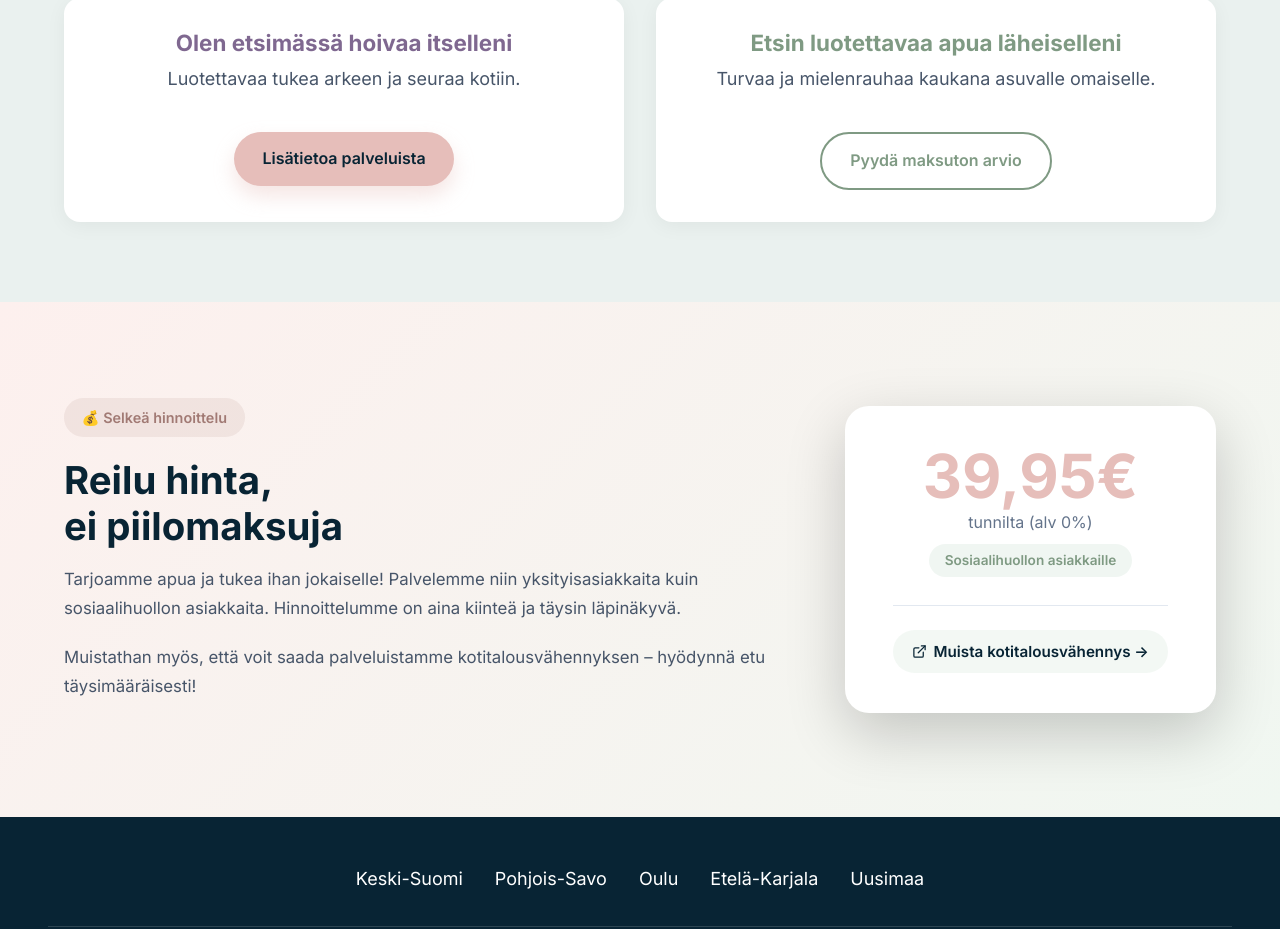
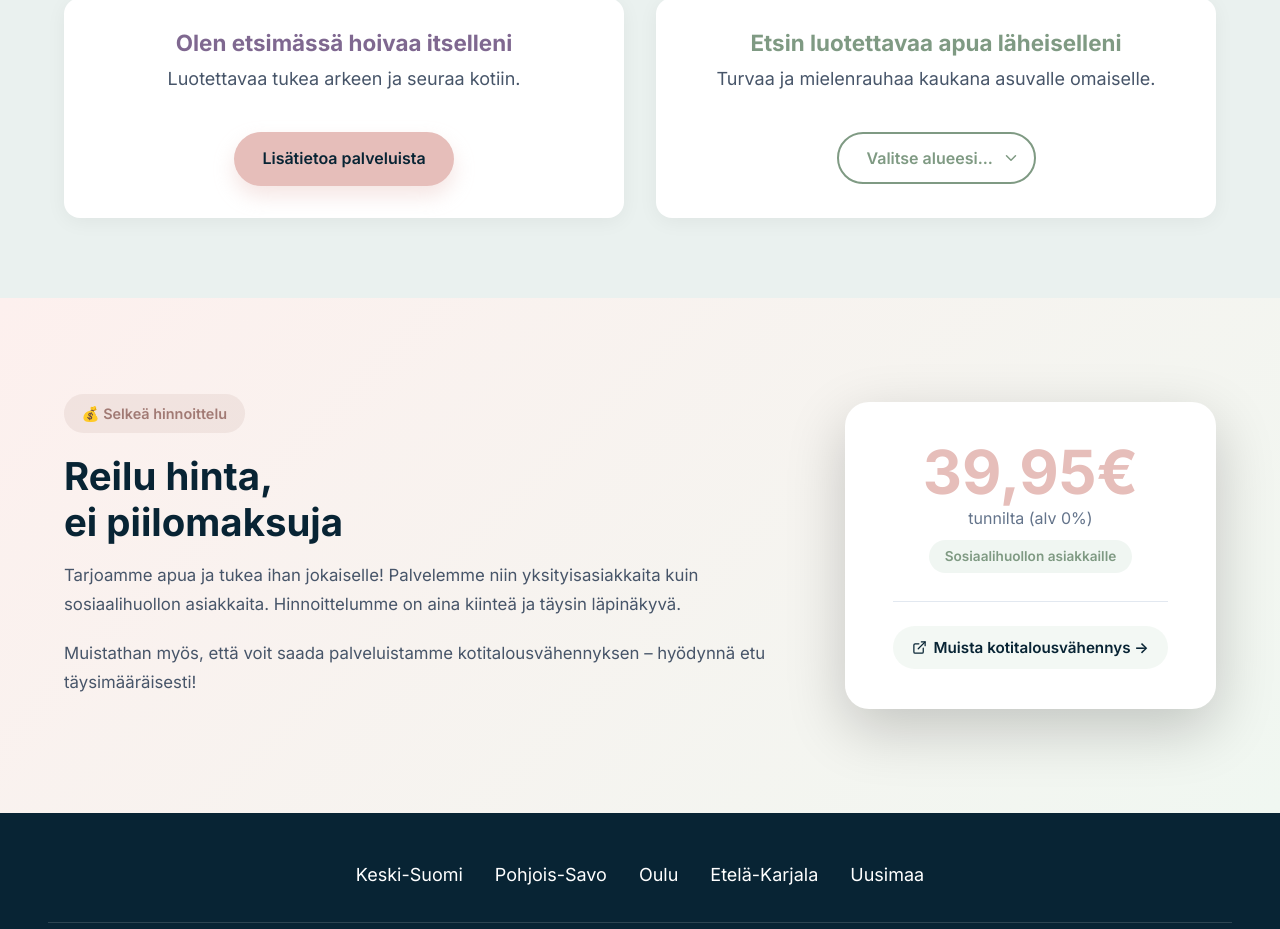
Before and after one commit to Famula-coder/Famula.fi, a React (Vite) app: page / in a window 1280 px wide. Shown: the part 4138-5067 px from the top of the page. Built offline with nearby package versions, Linux system fonts and the light colour scheme.

Commit message:
Muuta kotisivun 'Pyydä maksuton arvio' -nappi suoraksi aluevalikoksi

```diff
--- a/src/pages/Home.tsx
+++ b/src/pages/Home.tsx
@@ -1,8 +1,8 @@
-import { Link } from 'react-router-dom';
+import { Link, useNavigate } from 'react-router-dom';
 import { SEO } from '../components/SEO';
 import Hero from '../components/Hero';
 // import ContactForm from '../components/ContactForm';
-import { Heart, ExternalLink, ArrowRight } from 'lucide-react';
+import { Heart, ExternalLink, ArrowRight, ChevronDown } from 'lucide-react';
 
 /* ── Tiimiläiset ── */
 const team = [
@@ -46,6 +46,7 @@ const team = [
 ];
 
 const Home = () => {
+  const navigate = useNavigate();
   return (
     <>
       <SEO
@@ -496,7 +497,34 @@ const Home = () => {
             <div style={{ background: 'white', padding: '2rem', borderRadius: '16px', flex: '1', minWidth: '300px', boxShadow: '0 4px 20px rgba(0,0,0,0.05)' }}>
               <h3 style={{ color: 'var(--color-secondary)', fontSize: '1.4rem', marginBottom: '0.5rem' }}>Etsin luotettavaa apua läheiselleni</h3>
               <p style={{ color: '#475569' }}>Turvaa ja mielenrauhaa kaukana asuvalle omaiselle.</p>
-              <Link to="/palvelut" className="btn" style={{ marginTop: '1rem', display: 'inline-block', border: '2px solid var(--color-secondary)', color: 'var(--color-secondary)', background: 'transparent' }}>Pyydä maksuton arvio</Link>
+              <div style={{ position: 'relative', display: 'inline-block', marginTop: '1rem' }}>
+                <select
+                  className="btn"
+                  style={{
+                    appearance: 'none',
+                    paddingRight: '2.5rem',
+                    cursor: 'pointer',
+                    border: '2px solid var(--color-secondary)',
+                    color: 'var(--color-secondary)',
+                    background: 'transparent',
+                    fontFamily: 'inherit',
+                    fontSize: '1rem',
+                    fontWeight: '600'
+                  }}
+                  onChange={(e) => {
+                    if (e.target.value) navigate(e.target.value);
+                  }}
+                  defaultValue=""
+                >
+                  <option value="" disabled>Valitse alueesi...</option>
+                  <option value="/keski-suomi">Keski-Suomi</option>
+                  <option value="/pohjois-savo">Pohjois-Savo</option>
+                  <option value="/oulu">Oulu</option>
+                  <option value="/etela-karjala">Etelä-Karjala</option>
+                  <option value="/uusimaa">Uusimaa</option>
+                </select>
+                <ChevronDown size={18} style={{ position: 'absolute', right: '1rem', top: '50%', transform: 'translateY(-50%)', pointerEvents: 'none', color: 'var(--color-secondary)' }} />
+              </div>
             </div>
           </div>
         </div>
```
